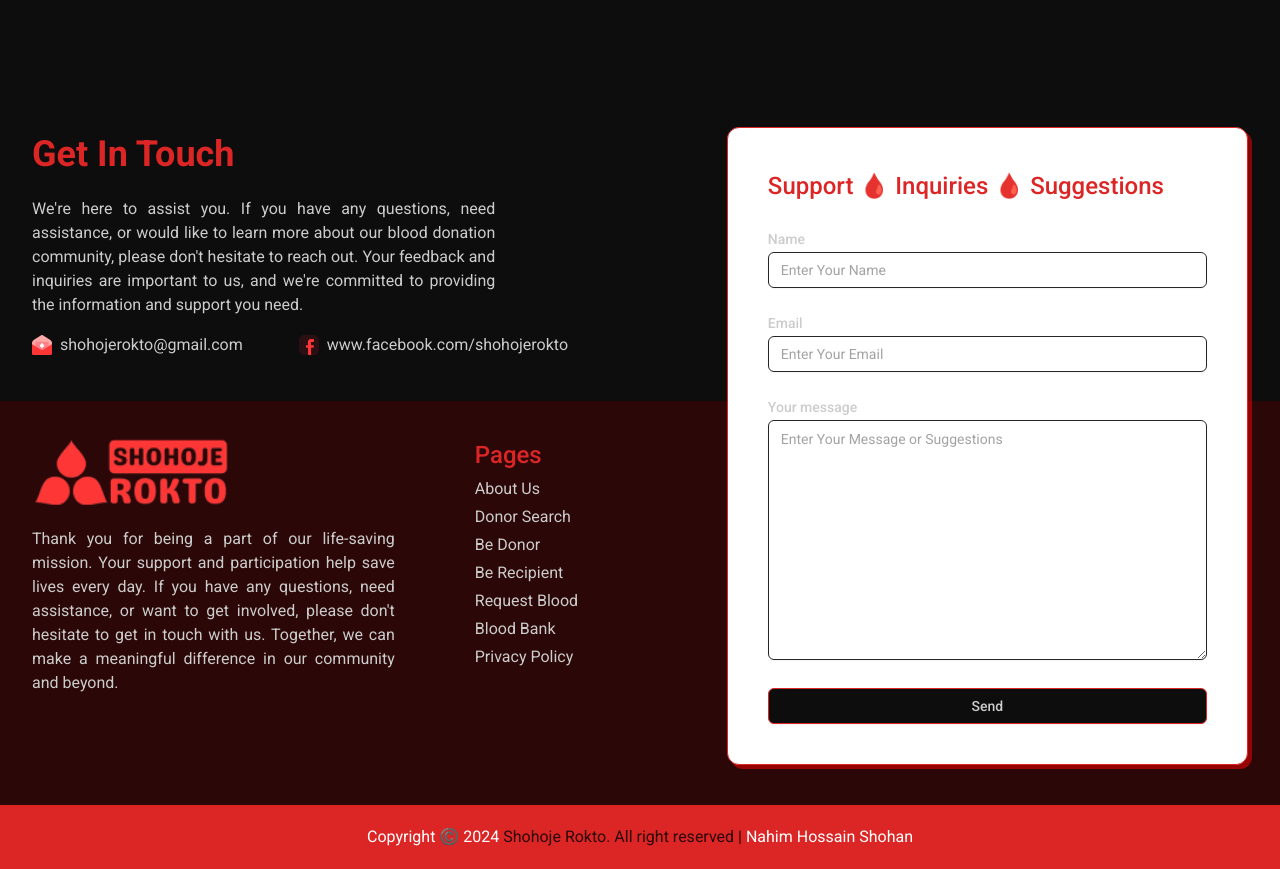
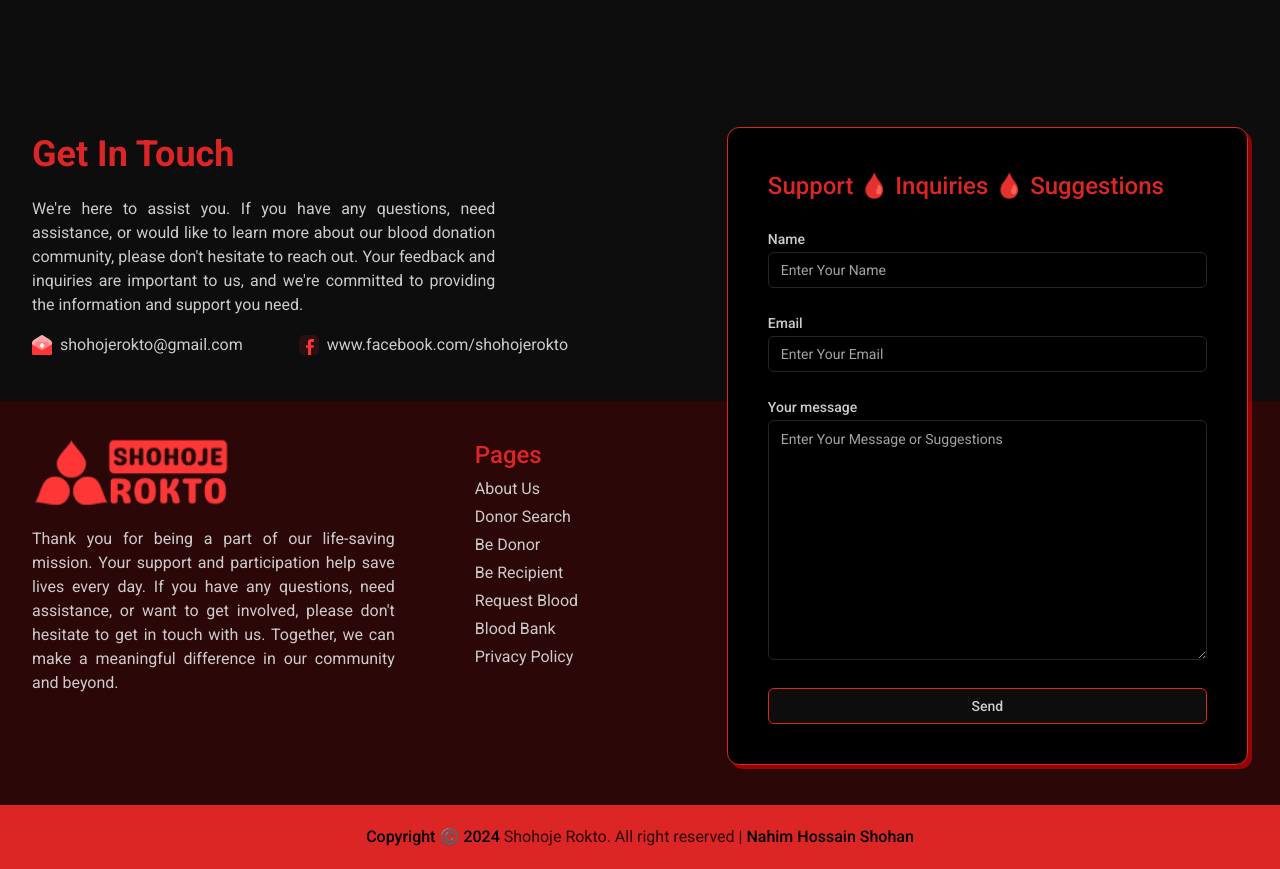
Before and after one commit to NH-Shohan/Shohoje-Rokto, a Next.js app: page / in a window 1280 px wide. Shown: the part 5480-6349 px from the top of the page. Built offline with nearby package versions, Linux system fonts and the light colour scheme.

Commit message:
Home page fixed

```diff
--- a/src/components/ui/footer.jsx
+++ b/src/components/ui/footer.jsx
@@ -85,7 +85,7 @@ const Footer = () => {
           </div>
         </div>
 
-        <div className="flex flex-col gap-7 border border-primary rounded-xl p-10 shadow-3xl col-span-3 bg-white">
+        <div className="flex flex-col gap-7 border border-primary rounded-xl p-10 shadow-3xl col-span-3 bg-white dark:bg-black">
           <h3 className="text-primary">Support 🩸 Inquiries 🩸 Suggestions</h3>
 
           <div className="grid w-full items-center gap-1.5">
@@ -115,9 +115,11 @@ const Footer = () => {
 
       <div className="bg-primary h-16 flex justify-center items-center">
         <p className="text-light">
-          <span className="text-white">Copyright ©️ {year}</span> Shohoje Rokto.
-          All right reserved |{" "}
-          <span className="text-white">
+          <span className="text-white dark:text-black dark:font-medium">
+            Copyright ©️ {year}
+          </span>{" "}
+          Shohoje Rokto. All right reserved |{" "}
+          <span className="text-white dark:text-black dark:font-medium">
             <Link href={"https://github.com/nh-shohan"} target="_blank">
               Nahim Hossain Shohan
             </Link>
```
